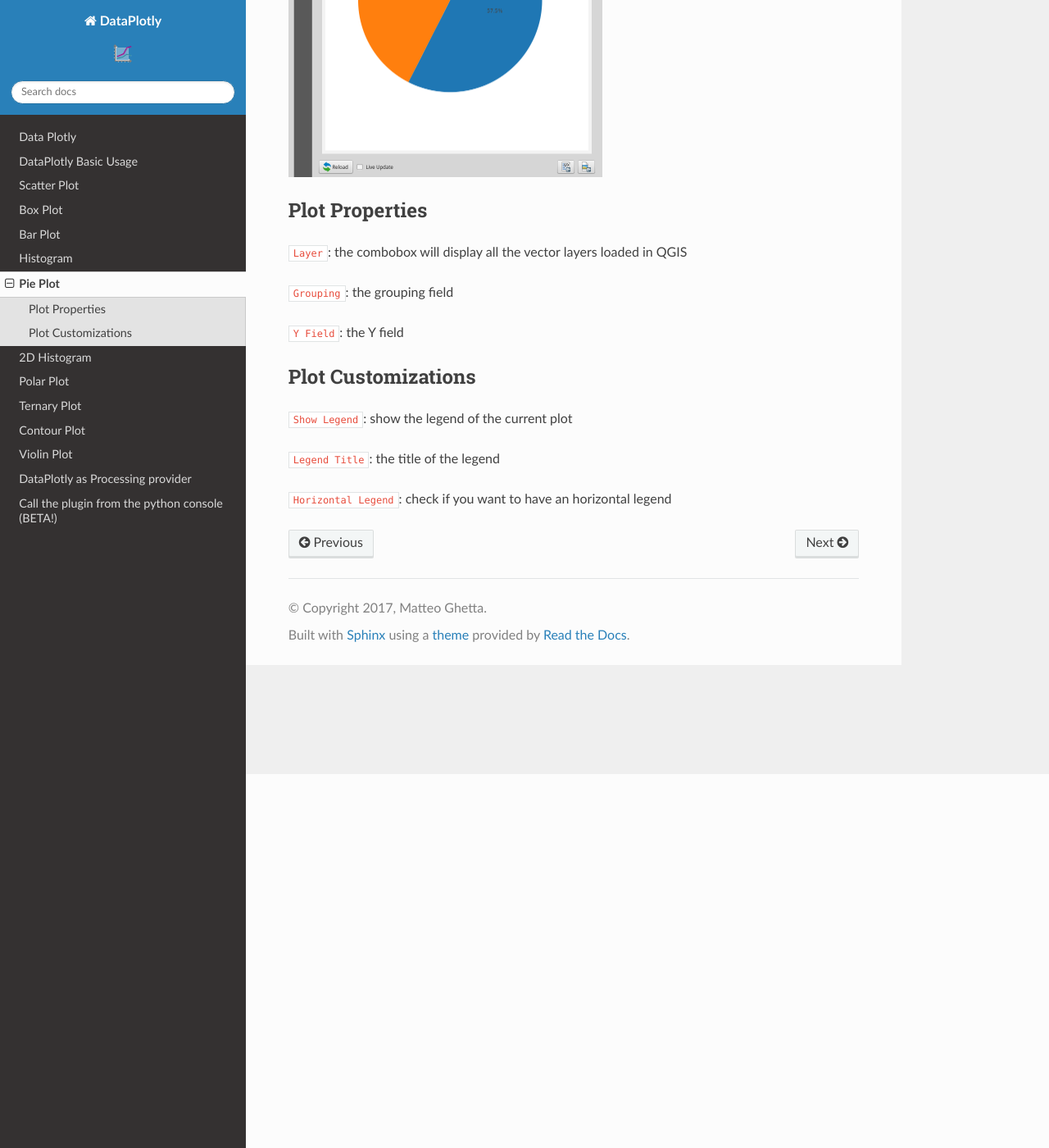
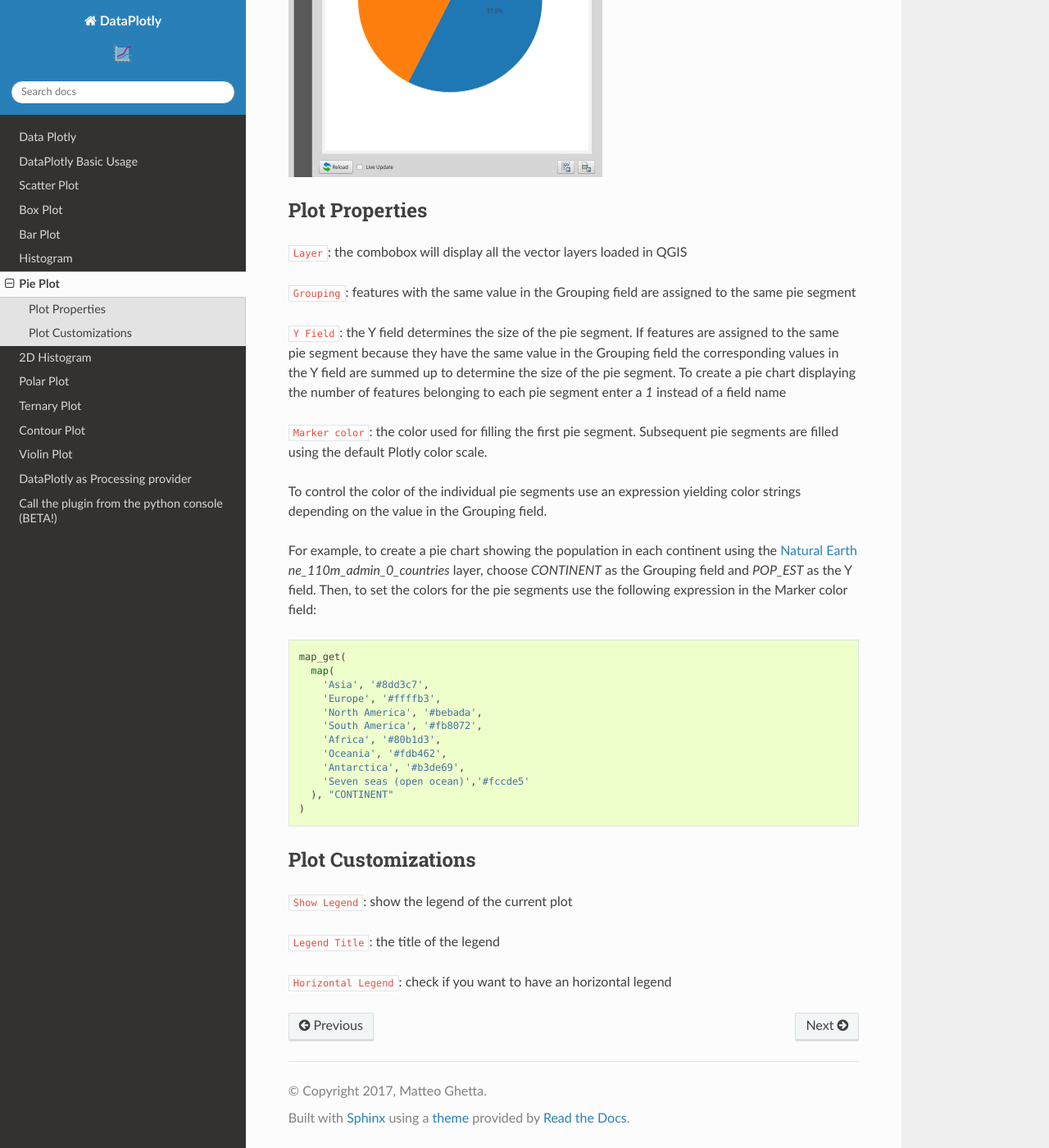
Before and after one commit to ghtmtt/DataPlotly-docs, a Sphinx documentation site: the page built from source/pie.rst, in a window 1280 px wide and 1400 px high, scrolled down 456 px. Shown: the whole window at 82% size. Built offline with Sphinx 7.4.7 and the Read the Docs theme 2.0.0, drawn with Linux system fonts in a browser that asks for light colours; formulas are drawn with MathJax 3.

Commit message:
Document color expressions for histograms and pie charts (#1)

```diff
--- a/source/pie.rst
+++ b/source/pie.rst
@@ -12,9 +12,40 @@ Plot Properties
 ---------------
 ``Layer``: the combobox will display all the vector layers loaded in QGIS
 
-``Grouping``: the grouping field
+``Grouping``: features with the same value in the Grouping field are assigned
+to the same pie segment
 
-``Y Field``: the Y field
+``Y Field``: the Y field determines the size of the pie segment. If features
+are assigned to the same pie segment because they have the same value in the
+Grouping field the corresponding values in the Y field are summed up to
+determine the size of the pie segment. To create a pie chart displaying the
+number of features belonging to each pie segment enter a `1` instead of a
+field name
+
+``Marker color``: the color used for filling the first pie segment. Subsequent
+pie segments are filled using the default Plotly color scale.
+
+To control the color of the individual pie segments use an expression yielding
+color strings depending on the value in the Grouping field.
+
+For example, to create a pie chart showing the population in each continent
+using the `Natural Earth <https://www.naturalearthdata.com/>`_
+`ne_110m_admin_0_countries` layer, choose `CONTINENT` as the Grouping field and
+`POP_EST` as the Y field. Then, to set the colors for the pie segments use the
+following expression in the Marker color field::
+
+  map_get(
+    map(
+      'Asia', '#8dd3c7',
+      'Europe', '#ffffb3',
+      'North America', '#bebada',
+      'South America', '#fb8072',
+      'Africa', '#80b1d3',
+      'Oceania', '#fdb462',
+      'Antarctica', '#b3de69',
+      'Seven seas (open ocean)','#fccde5'
+    ), "CONTINENT"
+  )
 
 Plot Customizations
 -------------------
```
Also changed, not shown: source/histogram.rst (+19 -2 lines).
